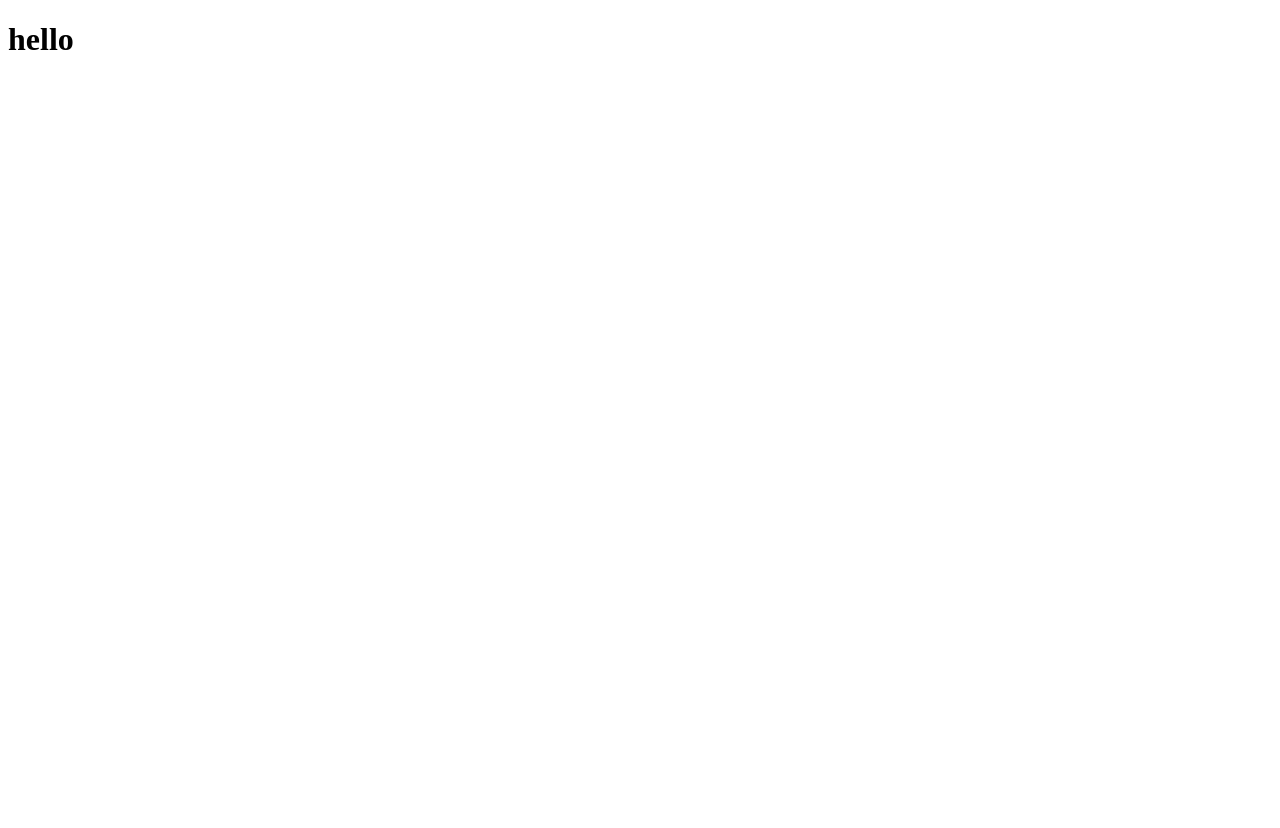
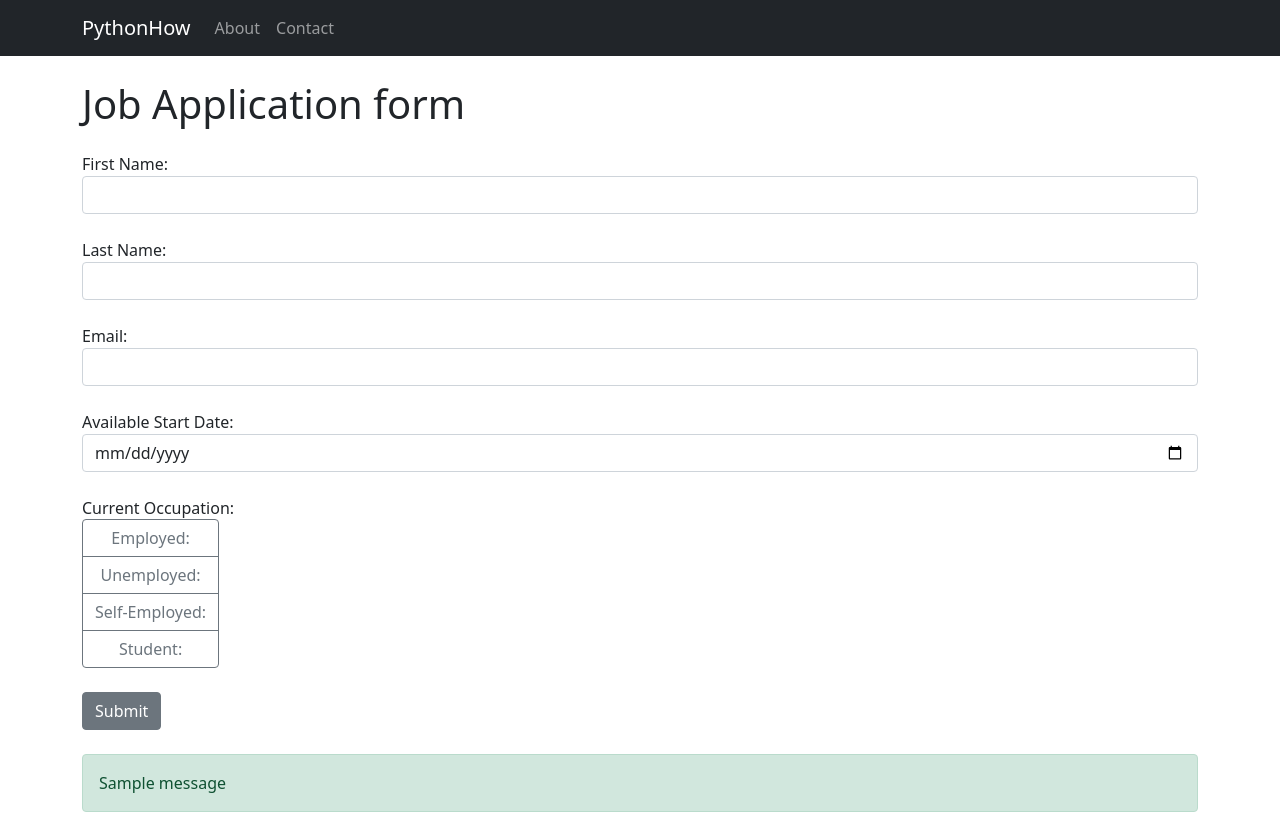
Before and after one commit to ot-babs/django-form, a Django app: page / in a window 1280 px wide. Before the commit the page is almost empty. Before the commit the page ends 50 px from the top, so only its background shows below. Run offline with Django 4.2, Linux system fonts and the light colour scheme; one stand-in notice (Sample message) is shown.

Commit message:
Adding Dynamic Navigation bar, about page and Contact Us page.

```diff
--- /dev/null
+++ b/job_application/templates/about.html
@@ -0,0 +1,5 @@
+{% extends 'base.html' %}
+{% block content %}
+<h1 class="mt-4 mb-4">About Us</h1>
+
+{% endblock %}
--- /dev/null
+++ b/job_application/templates/base.html
@@ -0,0 +1,34 @@
+<!doctype html>
+<html>
+    <head>
+        <meta charset="utf-8">
+        <meta name="viewport" content="width=device-width, initial-scale=1, shrink-to-fit=no">
+        <link rel="stylesheet" href="https://cdn.jsdelivr.net/npm/bootstrap@5.1.3/dist/css/bootstrap.min.css">
+    </head>
+    <body>
+        <nav class="navbar navbar-expand-lg navbar-dark bg-dark">
+          <div class="container">
+            <a class="navbar-brand" href="{% url 'index' %}">PythonHow</a>
+            <button class="navbar-toggler" type="button" data-bs-toggle="collapse" data-bs-target="#navbarNav" aria-controls="navbarNav" aria-expanded="false" aria-label="Toggle navigation">
+              <span class="navbar-toggler-icon"></span>
+            </button>
+            <div class="collapse navbar-collapse" id="navbarNav">
+              <ul class="navbar-nav">
+                <li class="nav-item {% if request.path == '/about/' %}active{% endif %}">
+                  <a class="nav-link" href="{% url 'about' %}">About</a>
+                </li>
+                <li class="nav-item">
+                  <a class="nav-link" href="#">Contact</a>
+                </li>
+              </ul>
+            </div>
+          </div>
+        </nav>
+        <div class="container">
+          {% block content %}
+            {% endblock %}
+        </div>
+        <script src="https://code.jquery.com/jquery-3.6.0.min.js"></script>
+        <script src="https://cdn.jsdelivr.net/npm/bootstrap@5.1.3/dist/js/bootstrap.min.js"></script>
+    </body>
+</html>
--- a/job_application/templates/index.html
+++ b/job_application/templates/index.html
@@ -1,10 +1,49 @@
-<!DOCTYPE html>
-<html lang="en">
-<head>
-    <meta charset="UTF-8">
-    <title>Title</title>
-</head>
-<body>
-    <h1>hello</h1>
-</body>
-</html>
+{% extends 'base.html' %}
+{% block content %}
+
+<h1 class="mt-4 mb-4"> Job Application form</h1>
+<form method="post">
+    {% csrf_token %}
+    <div class="form-group mb-4">
+        <label for="first_name">First Name:</label>
+        <input class="form-control" type="text" id="first_name" name="first_name" required>
+    </div>
+    <div class="form-group mb-4">
+        <label for="last_name">Last Name:</label>
+        <input class="form-control" type="text" id="last_name" name="last_name" required>
+    </div>
+    <div class="form-group mb-4">
+        <label for="email">Email:</label>
+        <input class="form-control" type="email" id="email" name="email" required>
+    </div>
+    <div class="form-group mb-4">
+        <label for="date">Available Start Date:</label>
+        <input class="form-control" type="date" id="date" name="date" required>
+    </div>
+    <div class="form-group mb-4">
+        <label>Current Occupation:</label>
+        <br>
+        <div class="btn-group-vertical" id="occupation">
+            <input class="btn-check form-control" type="radio" id="employed" name="occupation" value="employed" required>
+            <label class="btn btn-outline-secondary" for="employed">Employed:</label>
+
+            <input class="btn-check form-control" type="radio" id="unemployed" name="occupation" value="unemployed" required>
+            <label class="btn btn-outline-secondary" for="unemployed">Unemployed:</label>
+
+            <input class="btn-check form-control" type="radio" id="self-employed" name="occupation" value="self-employed" required>
+            <label class="btn btn-outline-secondary" for="self-employed">Self-Employed:</label>
+
+            <input class="btn-check form-control" type="radio" id="student" name="occupation" value="occupation" required>
+            <label class="btn btn-outline-secondary" for="student">Student:</label>
+        </div>
+    </div>
+    <button class="btn btn-secondary mb-4" type=submit>Submit</button>
+    {% if messages %}
+    <div class="alert alert-success  ">
+        {% for message in messages %}
+            {{ message }}
+        {% endfor %}
+    </div>
+    {% endif %}
+</form>
+{% endblock %}
--- a/job_application/urls.py
+++ b/job_application/urls.py
@@ -2,5 +2,6 @@ from django.urls import path
 from . import views
 
 urlpatterns = [
-    path('', views.index, name='index')
+    path('', views.index, name='index'),
+    path('about/', views.about, name='about')
 ]
--- a/job_application/views.py
+++ b/job_application/views.py
@@ -1,5 +1,31 @@
 from django.shortcuts import render
+from .forms import ApplicationForm
+from .models import Form
+from django.contrib import messages
+from django.core.mail import EmailMessage
 
 
 def index(request):
+    if request.method == "POST":
+        form = ApplicationForm(request.POST)
+        if form.is_valid():
+            first_name = form.cleaned_data["first_name"]
+            last_name = form.cleaned_data["last_name"]
+            email = form.cleaned_data["email"]
+            date = form.cleaned_data["date"]
+            occupation = form.cleaned_data["occupation"]
+
+            Form.objects.create(first_name=first_name, last_name=last_name,
+                                email=email, date=date, occupation=occupation)
+
+            message_body = f"A new job application was submitted. Thank you, \n{first_name}."
+            email_message = EmailMessage("Form Submission confirmation", message_body, to=[email])
+            email_message.send()
+
+            messages.success(request, "Form Submitted Successfully ")
+
     return render(request, "index.html")
+
+
+def about(request):
+    return render(request, "about.html")
```
Also changed, not shown: job_application/admin.py (+9 -1 lines), job_application/forms.py (added, +9 -0 lines), mysite/settings.py (+7 -0 lines), db.sqlite3.
